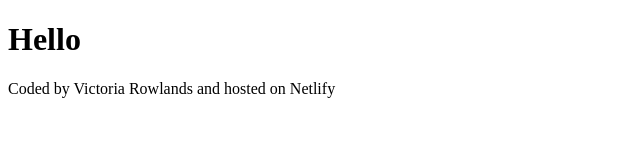
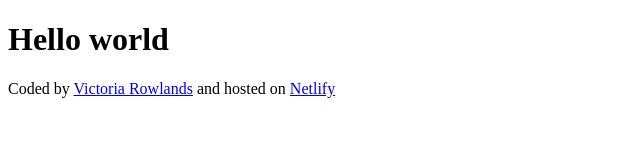
Before and after one commit to vjroll-180/VJR-weather-app, a plain HTML site: page index.html in a window 1280 px wide. Shown: the whole page, without its empty margins (0-640 px from the left). Drawn offline with Linux system fonts and the light colour scheme.

Commit message:
Update footer with links
Links to GitHub and Netlify

```diff
--- a/index.html
+++ b/index.html
@@ -7,7 +7,14 @@
   </head>
   <body>
     <header></header>
-    <main><h1>Hello</h1></main>
-    <footer>Coded by Victoria Rowlands and hosted on Netlify</footer>
+    <main><h1>Hello world</h1></main>
+    <footer>
+      Coded by
+      <a href="https://github.com/vjroll-180" target="_blank"
+        >Victoria Rowlands</a
+      >
+      and hosted on
+      <a href="https://vjr-weather-app.netlify.app/" target="_blank">Netlify</a>
+    </footer>
   </body>
 </html>
```
